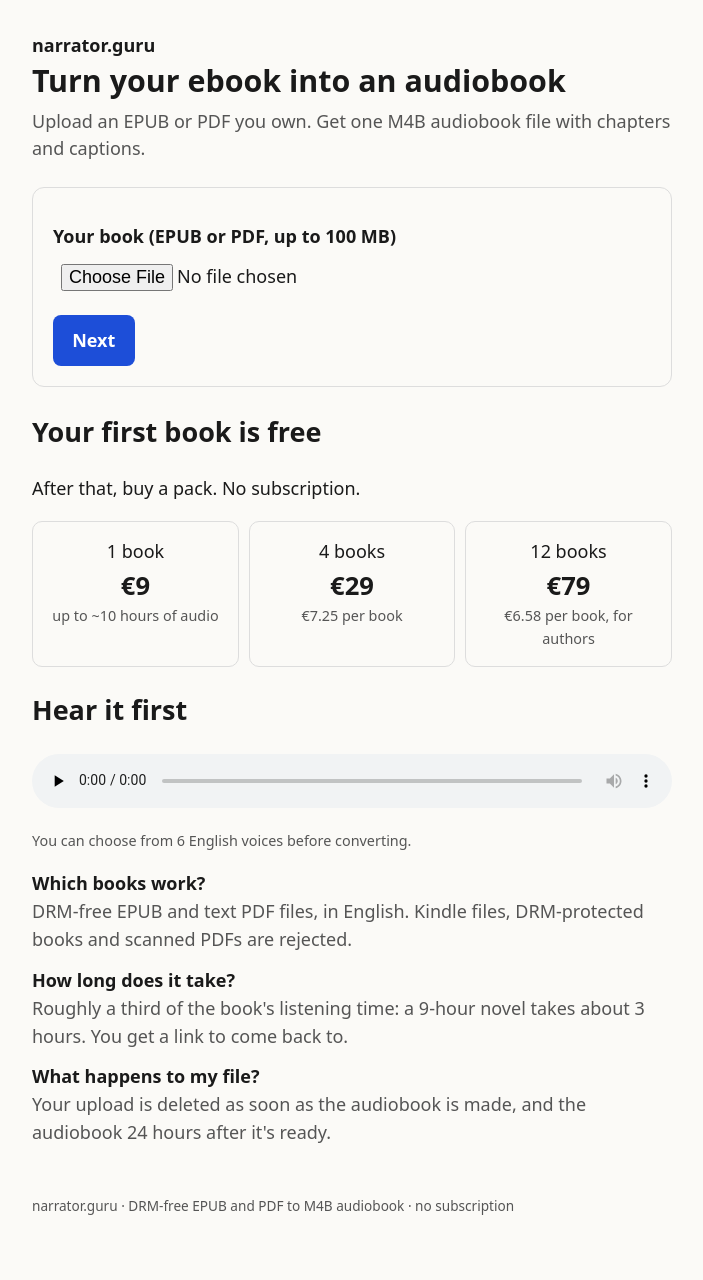
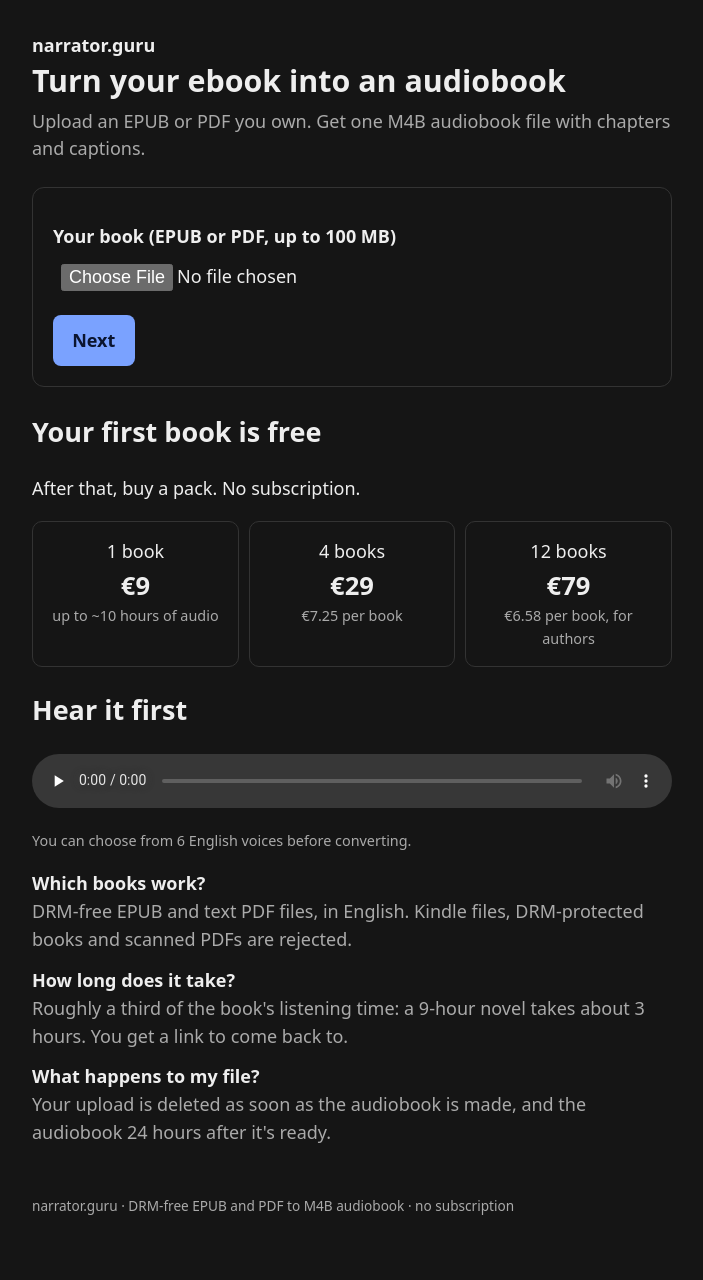
Before and after one commit to CarlosVitorino/ebook-to-audiobook-web-converter, a FastAPI app: page / in a window 1280 px wide. Shown: the whole page, without its empty margins (288-991 px from the left). Run offline with FastAPI, Linux system fonts and the light colour scheme.

Commit message:
Dark theme only, with readable button text
Co-Authored-By: Claude Opus 5.5 <noreply@anthropic.com>

```diff
--- a/app/templates/base.html
+++ b/app/templates/base.html
@@ -1,13 +1,14 @@
 <!doctype html>
 <html lang="en">
 <head>
+<meta name="color-scheme" content="dark">
 <meta charset="utf-8">
 <meta name="viewport" content="width=device-width, initial-scale=1">
 <title>{% block title %}narrator.guru: ebook to audiobook{% endblock %}</title>
 {% block head %}{% endblock %}
 <style>
-  :root { --fg:#1a1a1a; --bg:#fbfaf7; --muted:#555; --accent:#1d4ed8; --line:#ddd; --bad:#b91c1c; }
-  @media (prefers-color-scheme: dark) { :root { --fg:#eee; --bg:#151515; --muted:#aaa; --accent:#7aa2ff; --line:#333; --bad:#f87171; } }
+  /* Dark only, on purpose: it's the look of the product, not a user setting. */
+  :root { color-scheme:dark; --fg:#eee; --bg:#151515; --muted:#aaa; --accent:#7aa2ff; --on-accent:#0b1530; --line:#333; --bad:#f87171; }
   body { font: 18px/1.55 system-ui, sans-serif; color:var(--fg); background:var(--bg); max-width:40rem; margin:0 auto; padding:2rem 1rem 4rem; }
   h1 { font-size:1.9rem; line-height:1.2; margin:.2rem 0 .5rem; }
   .lede { color:var(--muted); margin-top:0; }
@@ -16,8 +17,9 @@
   input[type=email], input[type=file] { width:100%; font:inherit; padding:.5rem; box-sizing:border-box; }
   .check { display:flex; gap:.6rem; align-items:flex-start; font-weight:400; }
   .check input { margin-top:.35rem; width:1.1rem; height:1.1rem; }
-  button { font:inherit; font-weight:600; background:var(--accent); color:#fff; border:0; border-radius:8px; padding:.7rem 1.2rem; margin-top:1rem; cursor:pointer; }
-  a.button { display:inline-block; background:var(--accent); color:#fff; border-radius:8px; padding:.7rem 1.2rem; font-weight:600; text-decoration:none; margin:.3rem .3rem 0 0; }
+  button { font:inherit; font-weight:600; background:var(--accent); color:var(--on-accent); border:0; border-radius:8px; padding:.7rem 1.2rem; margin-top:1rem; cursor:pointer; }
+  a.button { display:inline-block; background:var(--accent); color:var(--on-accent); border-radius:8px; padding:.7rem 1.2rem; font-weight:600; text-decoration:none; margin:.3rem .3rem 0 0; }
+  a { color:var(--accent); }
   .error { color:var(--bad); font-weight:600; }
   .small { font-size:.9rem; color:var(--muted); }
   .packs { display:grid; grid-template-columns:repeat(auto-fit,minmax(7rem,1fr)); gap:.6rem; }
```
